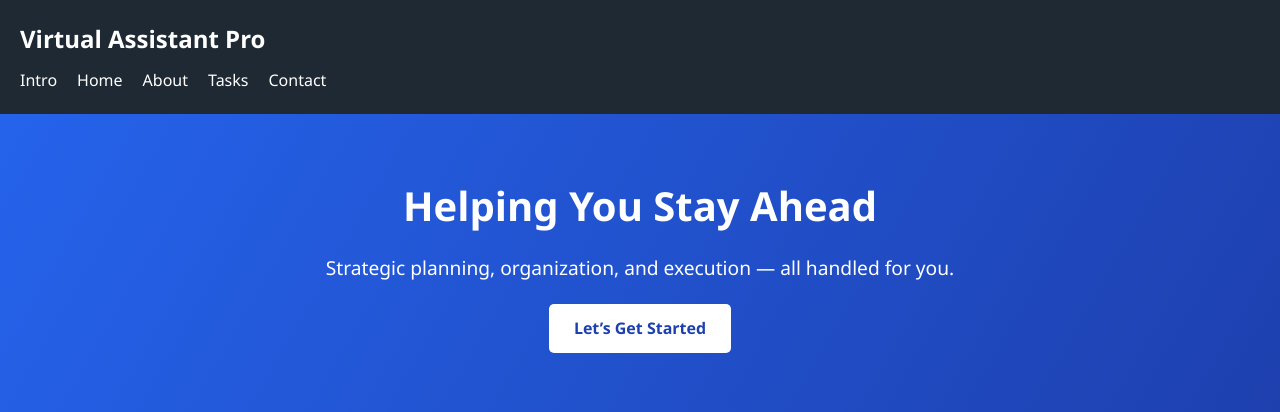
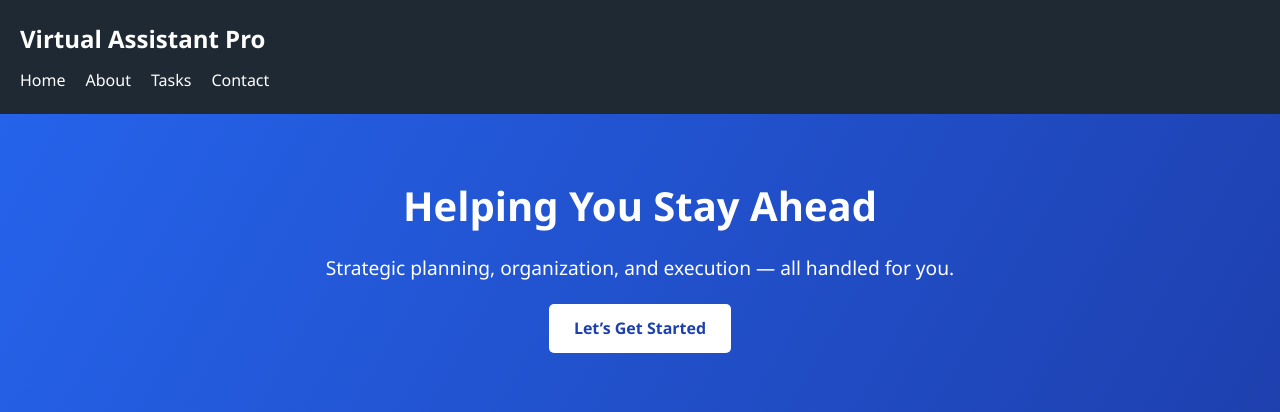
Before and after one commit to KiarieTracy/My-virtual-assistant, a Flask app: template templates/index.html in a window 1280 px wide. Shown: the top 412 px of the page. Run offline with Flask 3, Linux system fonts and the light colour scheme; the template is opened without the code that fills it, so the values that code supplies are empty.

Commit message:
Update index.html

```diff
--- a/templates/index.html
+++ b/templates/index.html
@@ -12,7 +12,6 @@
         <nav>
             <h1>Virtual Assistant Pro</h1>
             <ul>
-                <li><a href="#intro">Intro</a></li>
                 <li><a href="#home">Home</a></li>
                 <li><a href="#about">About</a></li>
                 <li><a href="#tasks">Tasks</a></li>
```
